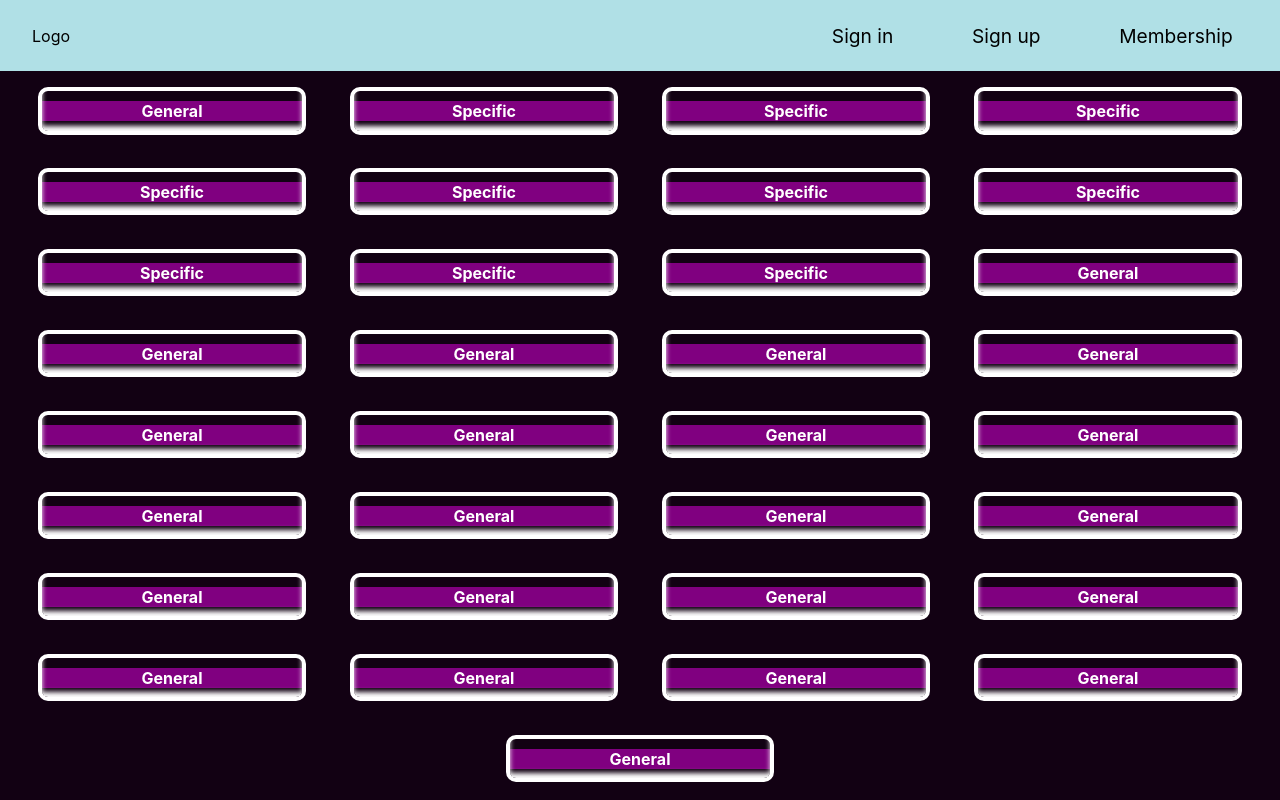
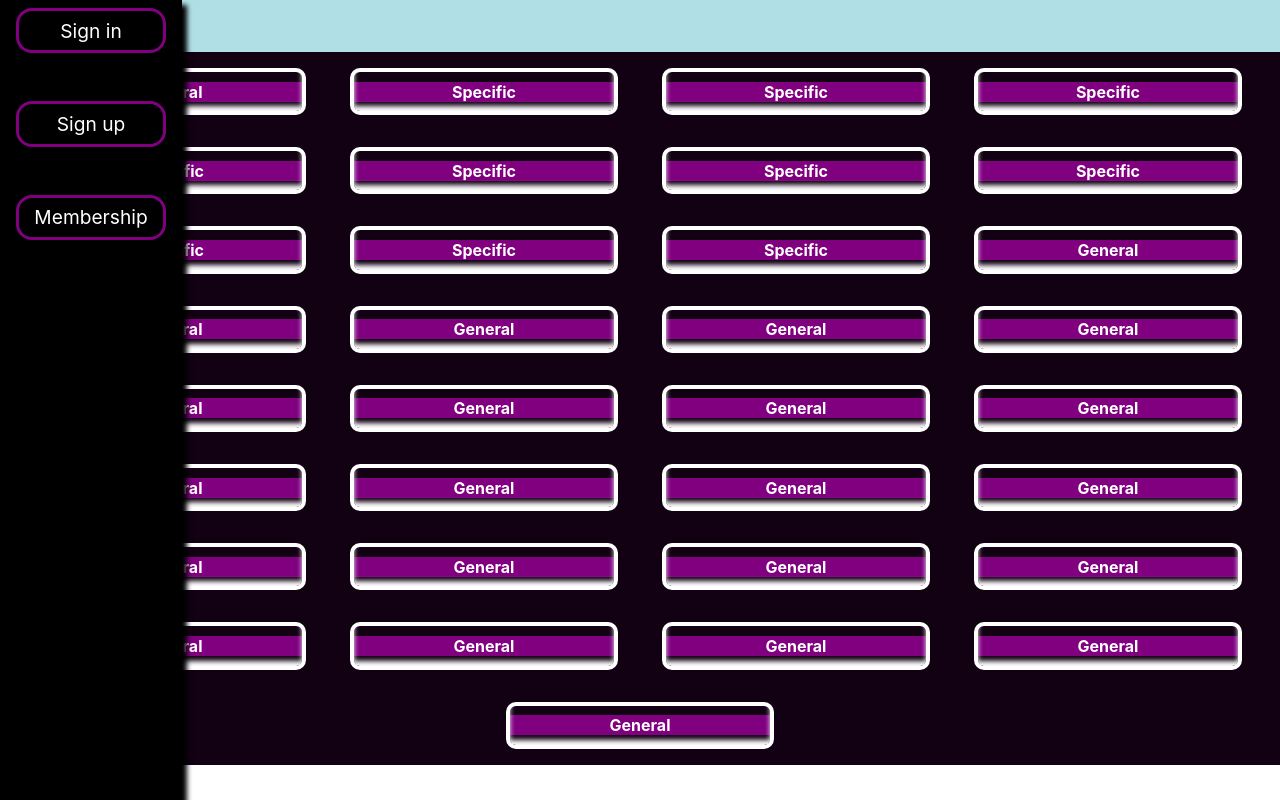
Before and after one commit to FilipyTav/Anon_chat, a React (Create React App) app in the folder client/: page / in a window 1280 px wide. Built offline with nearby package versions, Linux system fonts and the light colour scheme.

Commit message:
Adds styling to side menu on smaller screens - client

```diff
--- a/client/src/App.tsx
+++ b/client/src/App.tsx
@@ -517,15 +517,21 @@ interface Props { }
 
 const App: FC<Props> = (): ReactElement => {
     const [current_board, set_current_board] = useState<BoardType | null>(null);
+    const [mq, set_mq] = useState<boolean>(
+        window.matchMedia("(min-width: 40em)").matches,
+    );
 
     useEffect(() => {
-        // See if loads a board
         set_current_board(null);
+
+        window
+            .matchMedia("(min-width: 40em)")
+            .addEventListener("change", (e) => set_mq(e.matches));
     }, []);
 
     return (
         <>
-            <Navbar />
+            <Navbar window_matches={mq} />
 
             {current_board ? (
                 <Board data={current_board} />
--- a/client/src/components/Navbar.tsx
+++ b/client/src/components/Navbar.tsx
@@ -1,11 +1,23 @@
 import { FC, ReactElement } from "react";
 
-interface Props {}
+interface Props {
+    window_matches: boolean;
+}
 
-const Navbar: FC<Props> = (): ReactElement => {
+const Navbar: FC<Props> = ({ window_matches }): ReactElement => {
     return (
         <nav>
             <div className="logo">Logo</div>
+
+            {window_matches ? (
+                <></>
+            ) : (
+                <div className="menu">
+                    <span>|</span>
+                    <span>|</span>
+                    <span>|</span>
+                </div>
+            )}
 
             <ul className="links">
                 <li>
--- a/client/src/styles/base/_reset.scss
+++ b/client/src/styles/base/_reset.scss
@@ -15,8 +15,10 @@ a {
 }
 
 body {
-    width: 100vw;
-    height: 100vh;
+    min-width: 100vw;
+    min-height: 100vh;
+
+    position: relative;
 }
 
 #root {
--- a/client/src/styles/helpers/_colors.scss
+++ b/client/src/styles/helpers/_colors.scss
@@ -1,6 +1,8 @@
 $navbar: (
     "bg": powderblue,
     "btn_border": purple,
+    "menu_bg": #000,
+    "menu_fg": #fff,
 );
 
 $boards_menu: (
--- a/client/src/styles/layout/_navbar.scss
+++ b/client/src/styles/layout/_navbar.scss
@@ -9,11 +9,102 @@ nav {
     background: map.get(h.$navbar, "bg");
     align-items: center;
 
+    .menu {
+        cursor: pointer;
+
+        &.active {
+            span {
+                transform: rotate(45deg);
+            }
+        }
+
+        span {
+            font-size: 2em;
+
+            transform: rotate(0);
+            transition: transform 1s ease;
+        }
+    }
+
     &,
     .links {
         display: flex;
     }
 
+    .links {
+        position: absolute;
+        top: 0;
+        bottom: 0;
+        left: 0;
+
+        min-height: 100vh;
+
+        display: flex;
+        flex-flow: column nowrap;
+        gap: 3em;
+        padding: 0.5em 1em;
+
+        background: map.get(h.$navbar, "menu_bg");
+        color: map.get(h.$navbar, "menu_fg");
+        z-index: 2;
+
+        box-shadow: 5px 5px 5px (map.get(h.$navbar, "menu_bg"));
+
+        li {
+            position: relative;
+            z-index: 0;
+            border: 0.2em solid map.get(h.$navbar, "btn_border");
+            border-radius: 1rem;
+            transition: color 0.7s ease;
+
+            &:hover {
+                color: map.get(h.$navbar, "menu_bg");
+            }
+
+            &::before,
+            &::after {
+                content: "";
+
+                transition: transform 0.7s ease;
+
+                pointer-events: none;
+
+                position: absolute;
+                left: 0;
+                right: 0;
+                top: 0;
+                bottom: 0;
+            }
+
+            &::before {
+                transform: scale(0, 1);
+                background-color: darken(map.get(h.$navbar, "menu_fg"), 20%);
+                z-index: -1;
+                border-radius: 1rem;
+            }
+
+            &::after {
+                box-shadow: 0 0 50px purple;
+            }
+
+            &:hover::before {
+                transform: scale(1, 1);
+            }
+        }
+
+        a {
+            font-size: 1.2em;
+            user-select: none;
+            padding: 0.4em 0.8em;
+            display: inline-block;
+            width: 100%;
+            height: 100%;
+            text-align: center;
+        }
+    }
+}
+
+@media (min-width: 40em) {
     .links {
         gap: 3em;
 
```
